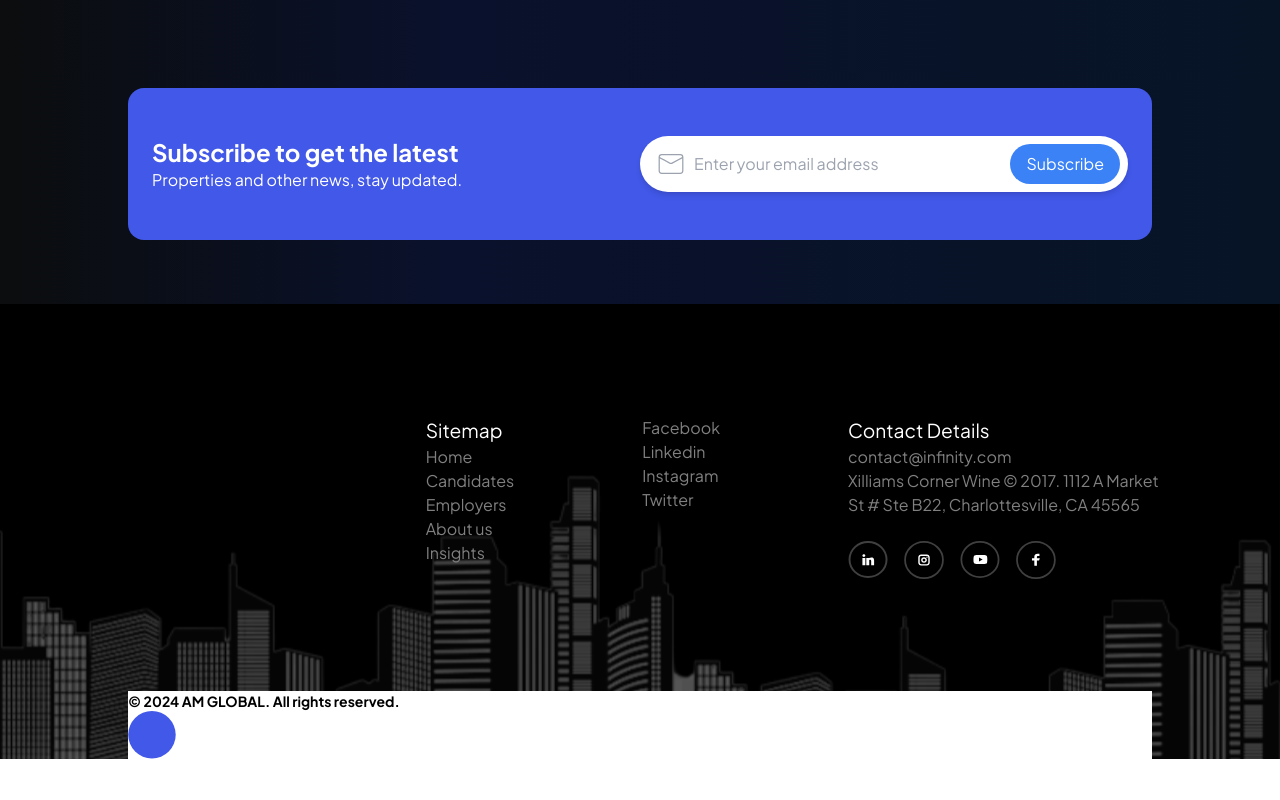
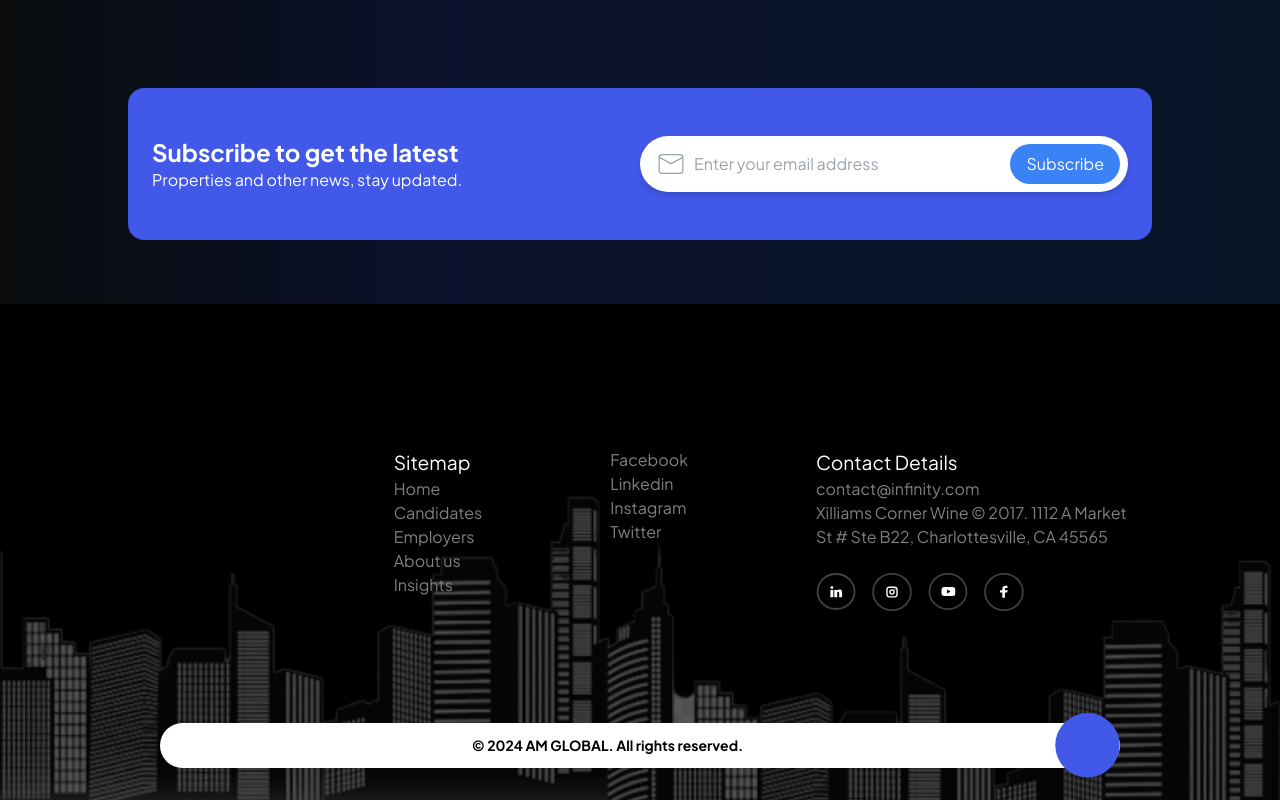
Before and after one commit to Tayyabbutt1133/Amglobe-tailwind-new-design, a React (Vite) app in the folder amglobetailwind/: page / in a window 1280 px wide. Shown: the part 6784-7584 px from the top of the page. Before the commit the page ends 7543 px from the top, so only its background shows below. Built offline with nearby package versions, Linux system fonts and the light colour scheme.

Commit message:
final commit

```diff
--- a/amglobetailwind/src/components/Footer/Footer.css
+++ b/amglobetailwind/src/components/Footer/Footer.css
@@ -6,7 +6,6 @@
   color: grey;
   position: relative;
   margin-top: 4em;
-  /* height: 420px; */
   background-color: black;
 }
 .footermain
@@ -24,18 +23,21 @@
 .footer-reserve {
   background-color: white;
   color: black;
+  border-radius: 5em;
+  height: 45px;
+  display: flex;
+  align-items: center;
+  justify-content: center;
 }
 
 .footer-reserve-text {
   font-weight: bold;
-  margin: 0;
-
+  margin: auto;
 }
 
 .footer-reserve-circle {
-  top: -1em;
-  right: -1em;
-  width: 3em;
+    width: 65px;
+
 }
 
 .footer-span {
--- a/amglobetailwind/src/components/Footer/Footer.jsx
+++ b/amglobetailwind/src/components/Footer/Footer.jsx
@@ -6,13 +6,13 @@ import linkedin from '../../assets/Images/linkedin.svg';
 import youtube from '../../assets/Images/Youtube.svg';
 import circle from '../../assets/Images/reserveCircle.svg';
 
-// grid grid-cols-1 sm:grid-cols-3
+
 const Footer = () => {
   return (
-    // <div className="footermain">
 
 
-      <div className="footer-container">
+
+      <div className="footer-container p-8">
 
 
 
@@ -47,9 +47,9 @@ const Footer = () => {
           </div>
           </div>
           </div>
-         <div className='footer-reserve mx-32'>
+         <div className='footer-reserve md:mx-32 md:w-auto sm:w-[80%] sm:mx-20 w-[100%]'>
         <p className='footer-reserve-text xs:text-sm text-[0.6em]'>© 2024 AM GLOBAL. All rights reserved.</p>
-        <img src={circle} alt="" className='footer-reserve-circle md:block hidden' />
+        <img src={circle} alt="" className='footer-reserve-circle ' />
         </div>
 
 
@@ -57,7 +57,6 @@ const Footer = () => {
       </div>
 
 
-      // </div>
 
   )
 }
```
